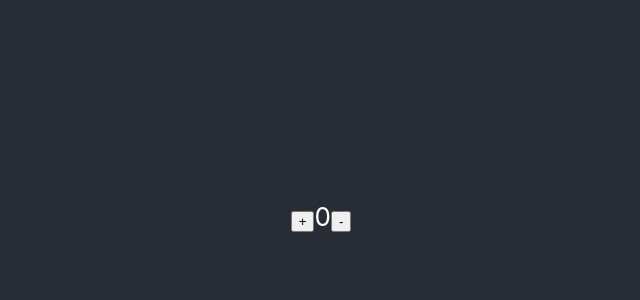
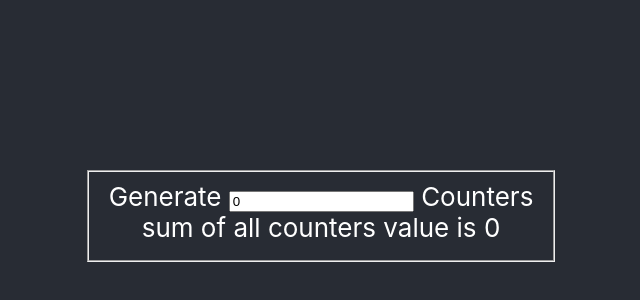
Before and after one commit to colomce/react-counter-group-component, a React (Create React App) app: page / in a window 1280 px wide. Shown: the part 184-484 px from the top of the page, without its empty margins (319-959 px from the left). Built offline with nearby package versions, Linux system fonts and the light colour scheme.

Commit message:
[Counter][Cedric] feature: Changed Counter component to MultiCounter in App.js

```diff
--- a/src/App.js
+++ b/src/App.js
@@ -1,12 +1,12 @@
 import React from 'react';
 import './App.css';
-import Counter from './components/Counter';
+import MultiCounter from './components/MultiCounter';
 
 function App() {
   return (
     <div className="App">
       <header className="App-header">
-        <Counter />
+        <MultiCounter />
       </header>
     </div>
   );
```
